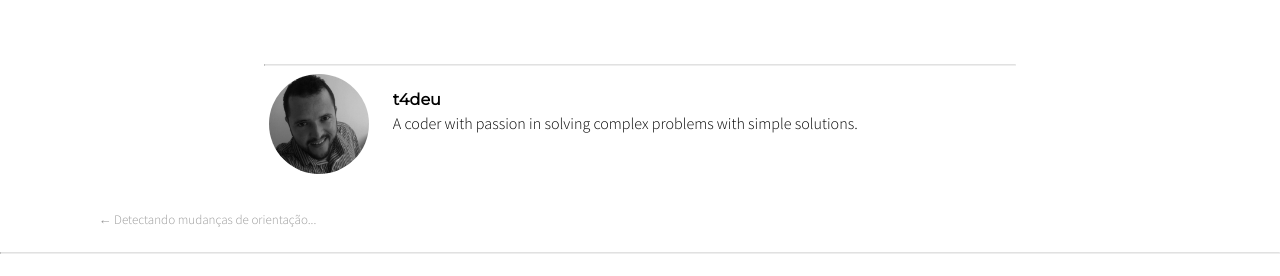
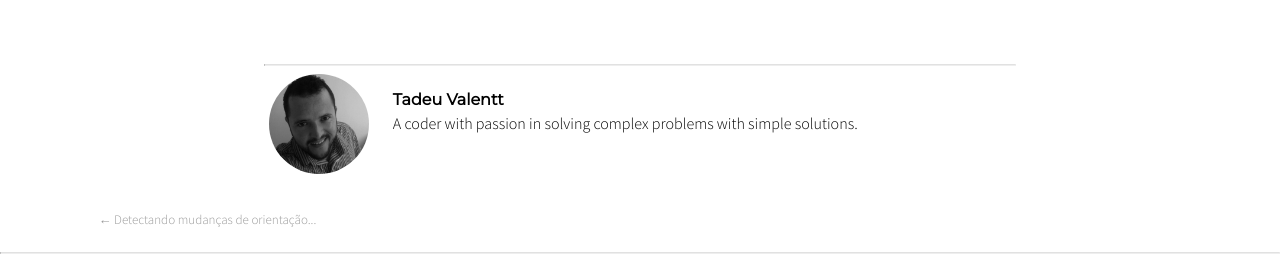
Before and after one commit to t4deu/t4deu.github.io, a Jekyll site: the page built from _posts/2017-08-15-12-fucking-rules-for-success.md, in a window 1280 px wide. Shown: the part 924-1200 px from the top of the page. Built offline with Jekyll 4.4.1, drawn with Linux system fonts in a browser that asks for light colours.

Commit message:
Update authot name

```diff
--- a/_config.yml
+++ b/_config.yml
@@ -9,7 +9,7 @@ site_heading: >
     I build <span>Ideas</span> and create <span>Solutions</span> for startups & companies
 
 email: tadeu.valentt@gmail.com
-author: t4deu
+author: Tadeu Valentt
 # This description will show up in google search results
 # (for index page) etc.
 description: >
```
